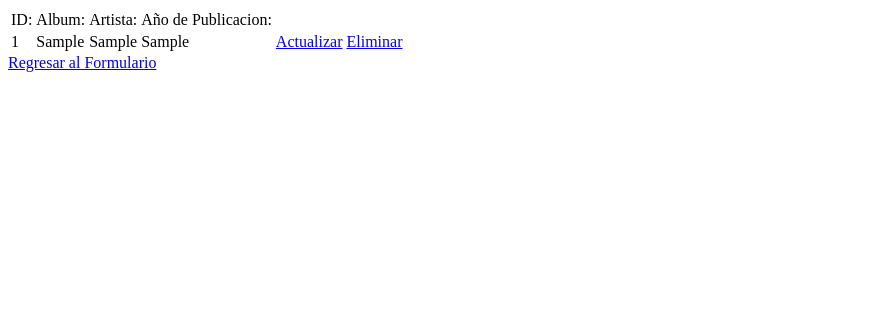
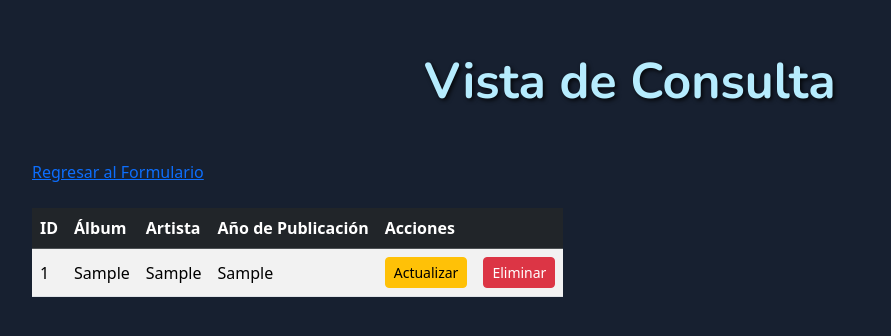
Before and after one commit to Spica56/POO206, a Flask app: page /detalle/1 in a window 1280 px wide. Shown: the top 336 px of the page, without its empty margins (0-891 px from the left). Run offline with Flask 3, Linux system fonts and the light colour scheme; tables that the repository leaves empty or names only in its code hold one stand-in row (values such as "Sample post"); some libraries are stand-ins or nearby versions.

Commit message:
commit olvidado
Este un commit de las interfaces con el html cambiado, ahora usan las plantillas.

```diff
--- /dev/null
+++ b/flaskProyectMVC/static/CSS/styles.css
@@ -0,0 +1,67 @@
+body{
+    background-color: #172030;
+}
+
+.titulo {
+    display: flex;
+    flex-direction: column;
+    align-items: center;
+    font-size: 50px;
+    font-family: 'Nunito', sans-serif;
+    font-weight: bold;
+    margin-right: 20px;
+    color: #B6ECFE;
+    text-shadow: 2px 2px 4px rgba(0,0,0,0.8);
+}
+
+.form-container {
+    background-image: url("../IMG/disco_fondo.jpg");
+    background-size: cover;
+    background-position: center;
+    padding: 10px;
+    border-radius: 15px;
+    box-shadow: 0 0 15px rgba(0,0,0,0.2);
+    color: white;
+}
+
+.list-container {
+    background-size: cover;
+    background-position: center;
+    padding: 20px;
+    border-radius: 15px;
+    box-shadow: 0 0 15px rgba(0,0,0,0.2);
+    color: white;
+}
+
+.list-table {
+    background-color: #333c4d;
+    padding: 20px;
+    border-radius: 15px;
+    box-shadow: 0 0 15px rgba(0,0,0,0.2);
+}
+
+.form-transparent {
+    background-color: rgba(255, 255, 255, 0.15); /* fondo semitransparente */
+    backdrop-filter: blur(10px);
+    padding: 2rem;
+    border-radius: 15px;
+}
+
+.form-transparent input[type="text"],
+.form-transparent input[type="number"] {
+    background-color: rgba(255, 255, 255, 0.2);
+    border: 1px solid white;
+    border-radius: 10px;
+    color: white;
+    padding: 0.5rem 1rem;
+ }
+
+.form-transparent input::placeholder {
+    color: rgba(255, 255, 255, 0.7);
+}
+
+.form-transparent input:focus {
+    outline: none;
+    background-color: rgba(255, 255, 255, 0.3);
+    box-shadow: 0 0 10px rgba(255, 255, 255, 0.4);
+}
--- a/flaskProyectMVC/templates/consulta.html
+++ b/flaskProyectMVC/templates/consulta.html
@@ -1,34 +1,34 @@
-<!DOCTYPE html>
-<html lang="en">
-<head>
-    <meta charset="UTF-8">
-    <meta name="viewport" content="width=device-width, initial-scale=1.0">
-    <title> Consulta </title>
-</head>
-<body>
+{% extends 'plantilla.html' %}
 
-    <table>
-        <thead>
+{% block body %}
+<div class="row m-1">
+    <div class="col-12">
+        <h2 class="display-4 mt-5 mb-5 titulo">Vista de Consulta</h2>
+        <a href="/" class="mx-3">Regresar al Formulario</a>
+
+        <div class="table-responsive mt-4 ms-3" style="max-width: 100%;">
+            <table class="table table-striped table-hover text-start align-middle w-auto">
+                <thead class="table-dark">
                     <tr>
-                <td>ID:</td>
-                <td>Album:</td>
-                <td>Artista:</td>
-                <td>Año de Publicacion:</td>
+                        <th>ID</th>
+                        <th>Álbum</th>
+                        <th>Artista</th>
+                        <th>Año de Publicación</th>
+                        <th colspan="2">Acciones</th>
                     </tr>
                 </thead>
-
                 <tbody>
                     <tr>
                         <td>{{ album.0 }}</td>
                         <td>{{ album.1 }}</td>
                         <td>{{ album.2 }}</td>
                         <td>{{ album.3 }}</td>
-                <td> <a href="/editar/{{ album.0 }}">Actualizar </a></td>
-                <td> <a href="/confirmar_eliminar/{{ album.0 }}">Eliminar</a></td>
+                        <td><a class="btn btn-warning btn-sm" href="/editar/{{ album.0 }}">Actualizar</a></td>
+                        <td><a class="btn btn-danger btn-sm" href="/confirmar_eliminar/{{ album.0 }}">Eliminar</a></td>
                     </tr>
                 </tbody>
             </table>
-
-    <a href="/"> Regresar al Formulario</a>
-</body>
-</html>
+        </div>
+    </div>
+</div>
+{% endblock %}
--- /dev/null
+++ b/flaskProyectMVC/templates/plantilla.html
@@ -0,0 +1,19 @@
+<!DOCTYPE html>
+<html lang="es">
+<head>
+    <meta charset="UTF-8">
+    <meta name="viewport" content="width=device-width, initial-scale=1.0">
+    <title>Plantilla</title>
+    <link href="https://cdn.jsdelivr.net/npm/bootstrap@5.3.3/dist/css/bootstrap.min.css" rel="stylesheet" integrity="sha384-QWTKZyjpPEjISv5WaRU9OFeRpok6YctnYmDr5pNlyT2bRjXh0JMhjY6hW+ALEwIH" crossorigin="anonymous">
+    <link href="https://fonts.googleapis.com/css2?family=Nunito:wght@300;400;600;700;800&display=swap" rel="stylesheet">
+    <link rel="stylesheet" href="{{ url_for('static', filename='CSS/styles.css') }}">
+
+</head>
+
+<body>
+    {%block body%}
+
+    {%endblock%}
+    <script src="https://cdn.jsdelivr.net/npm/bootstrap@5.3.3/dist/js/bootstrap.bundle.min.js" integrity="sha384-YvpcrYf0tY3lHB60NNkmXc5s9fDVZLESaAA55NDzOxhy9GkcIdslK1eN7N6jIeHz" crossorigin="anonymous"></script>
+</body>
+</html>
```
Also changed, not shown: flaskProyectMVC/templates/confirmDel.html (+21 -15 lines), flaskProyectMVC/templates/formUpdates.html (added, +40 -0 lines), flaskProyectMVC/templates/formulario.html (added, +71 -0 lines), flaskProyectMVC/static/IMG/disco_fondo.jpg (added). Lines whose indentation alone changed are shown as unchanged.
